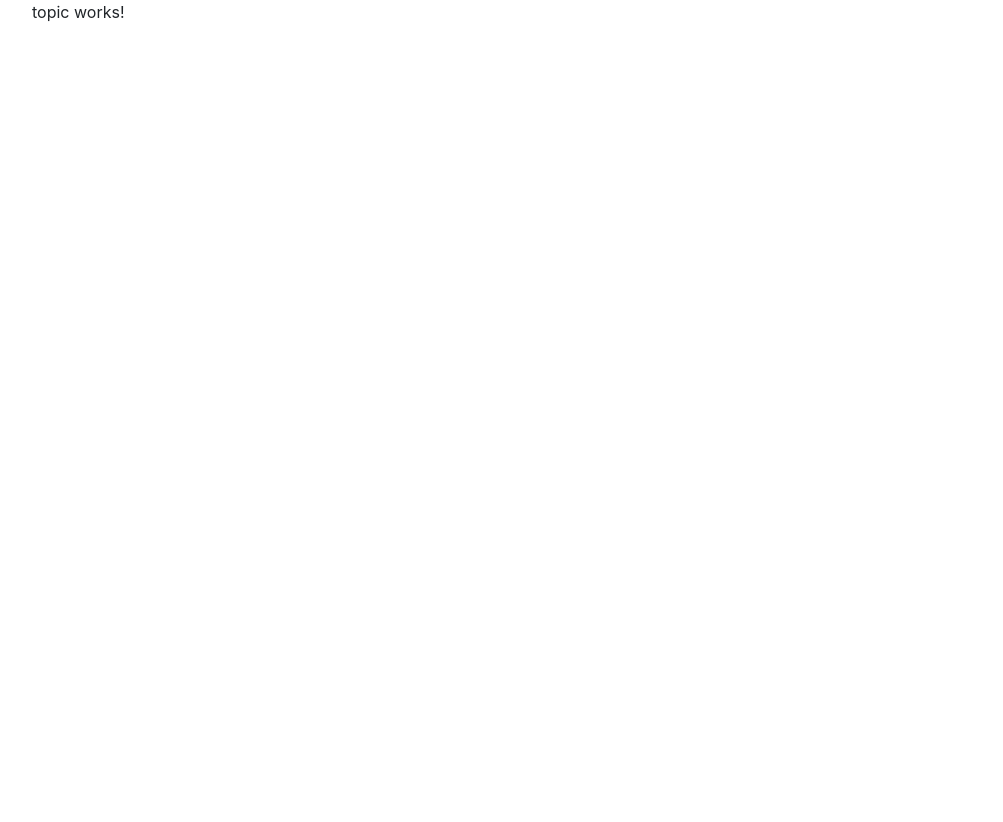
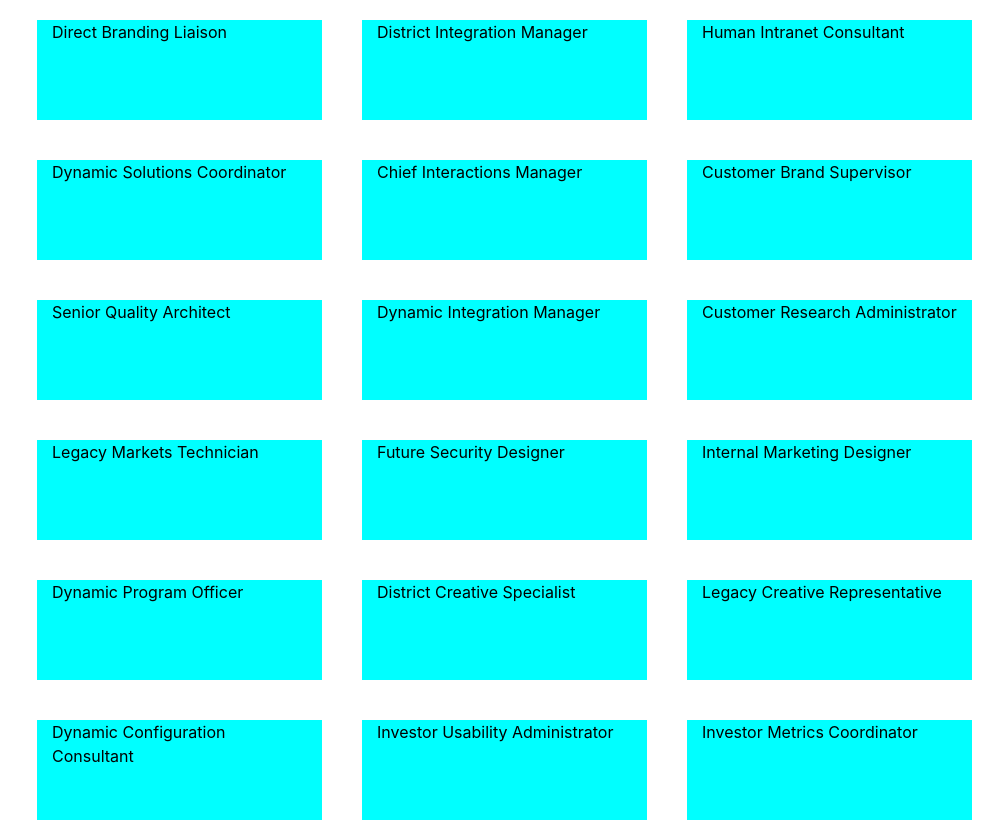
Before and after one commit to TienDat1999/eng-training, an Angular app: page /learn/1 in a window 1280 px wide. Shown: the top 822 px of the page, without its empty margins (53-1056 px from the left). Before the commit the page ends 800 px from the top, so only its background shows below. Built offline with nearby package versions, Linux system fonts and the light colour scheme.

Commit message:
init css lesson

```diff
--- a/src/app/modules/user/components/course-card/course-card.component.html
+++ b/src/app/modules/user/components/course-card/course-card.component.html
@@ -1,7 +1,6 @@
-<div>
+<div class="container">
   <div  *ngFor="let card of courseCard">
     <app-simple-card  routerLink="/learn/{{param}}" (click)="getParamCard(card.nameCard)" [card] = "card">
     </app-simple-card>
   </div>
-
 </div>
--- a/src/app/modules/user/components/topic/topic.component.html
+++ b/src/app/modules/user/components/topic/topic.component.html
@@ -1 +1,8 @@
-<p>topic works!</p>
+<div class="wrap-topic">
+  <div class="row">
+    <div class="wrap-topic-item col-3" *ngFor="let topic of topics">
+      {{topic.topicName}}
+    </div>
+  </div>
+
+</div>
--- a/src/app/modules/user/components/topic/topic.component.scss
+++ b/src/app/modules/user/components/topic/topic.component.scss
@@ -0,0 +1,10 @@
+.wrap-topic {
+  display: flex;
+  &-item {
+    background-color: aqua;
+    cursor: pointer;
+    height: 100px;
+    color: black;
+    margin: 20px;
+  }
+}
```
